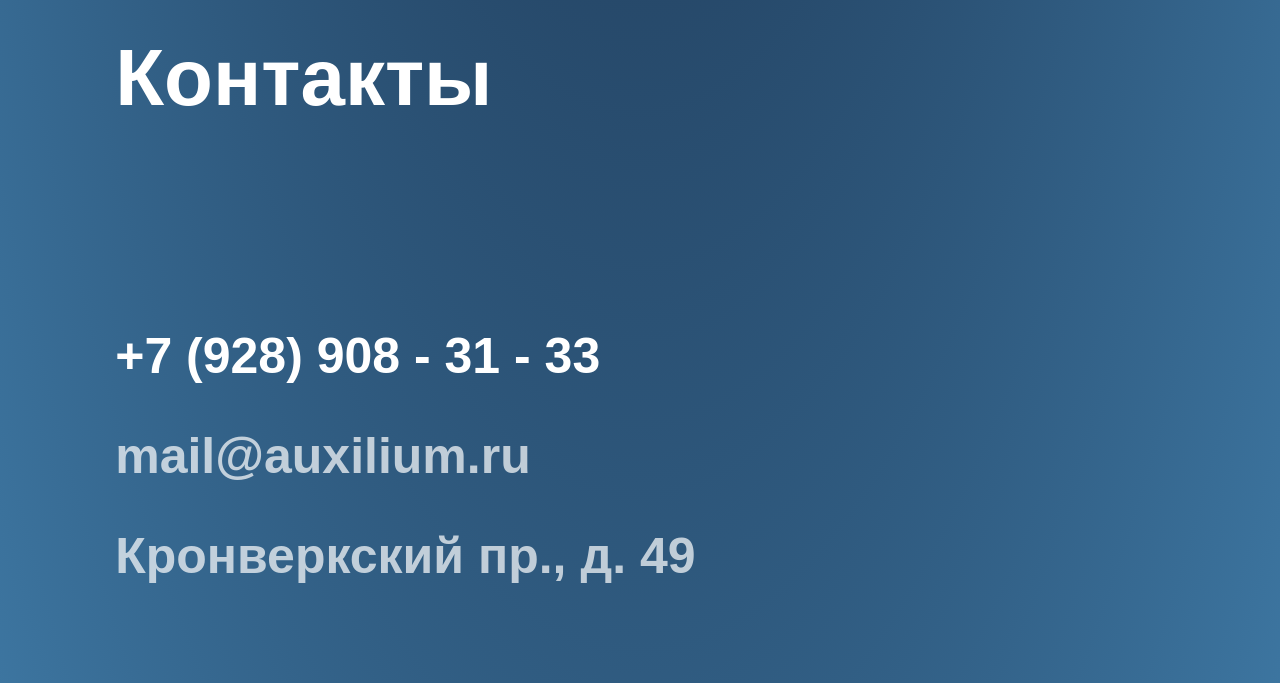
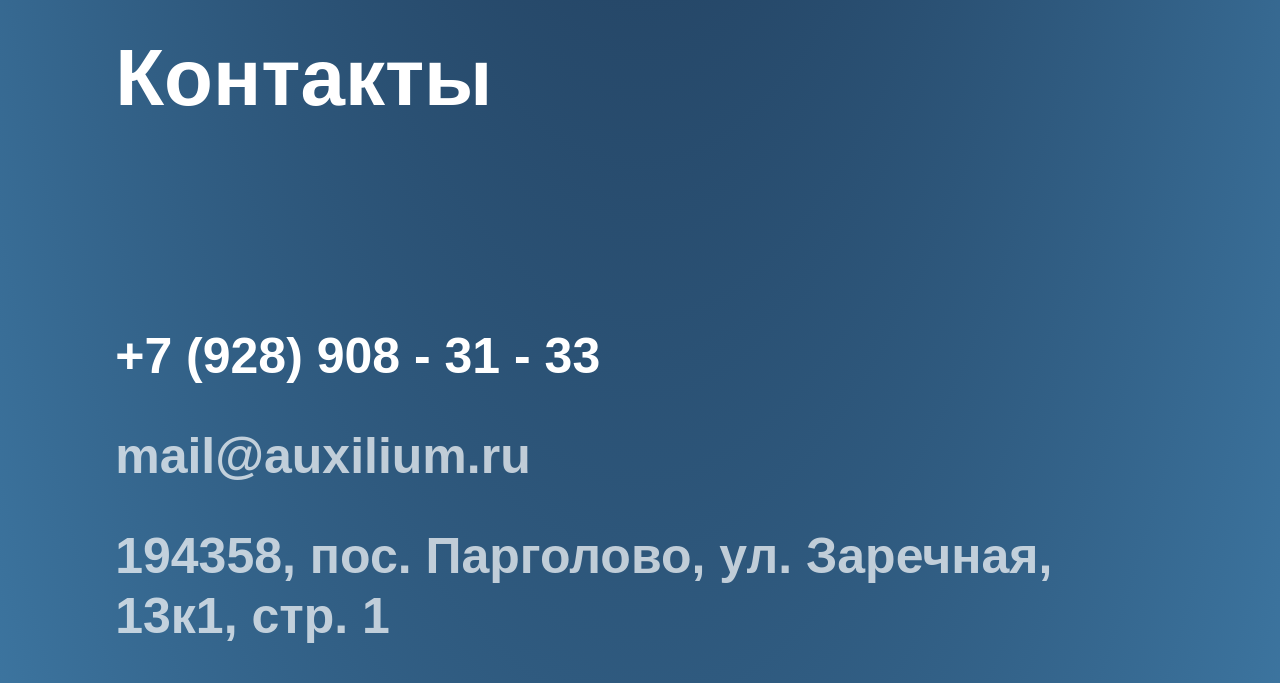
Before and after one commit to kirSHill/AUXILIUM, a plain HTML site: page index.html in a window 1280 px wide. Shown: the part 3981-4664 px from the top of the page. Drawn offline with nearby package versions, Linux system fonts and the light colour scheme.

Commit message:
Update index.html

```diff
--- a/index.html
+++ b/index.html
@@ -42,7 +42,7 @@
                     <p class="intro_subtitle">
                         Прорыв на рынке <br>умной одежды
                     </p>
-                    <a href="https://t.me/jls_manager">
+                    <a href="https://t.me/DRAMMATICPENNY59">
                         <button type="button" class="intro_buy">
                             Заказать
                         </button>
@@ -195,7 +195,8 @@
                 </h2>
                 <div class="phone_number">+7 (928) 908 - 31 - 33</div>
                 <div class="mail">mail@auxilium.ru</div>
-                <div class="address">Кронверкский пр., д. 49</div>
+                <div class="address">194358, пос. Парголово,
+                    ул. Заречная, 13к1, стр. 1</div>
                 <div class="medias">
                     <a href="https://youtube.com/@IVANSMIT?si=DJGdY_6UMfcSxzLT"><img src="img/svg/youtube.svg" alt="YouTube" class="bottom_svg"></a>
                     <a href="https://vk.com/auxiliumexo"><img src="img/svg/vk.svg" alt="VK" class="bottom_svg"></a>
```
